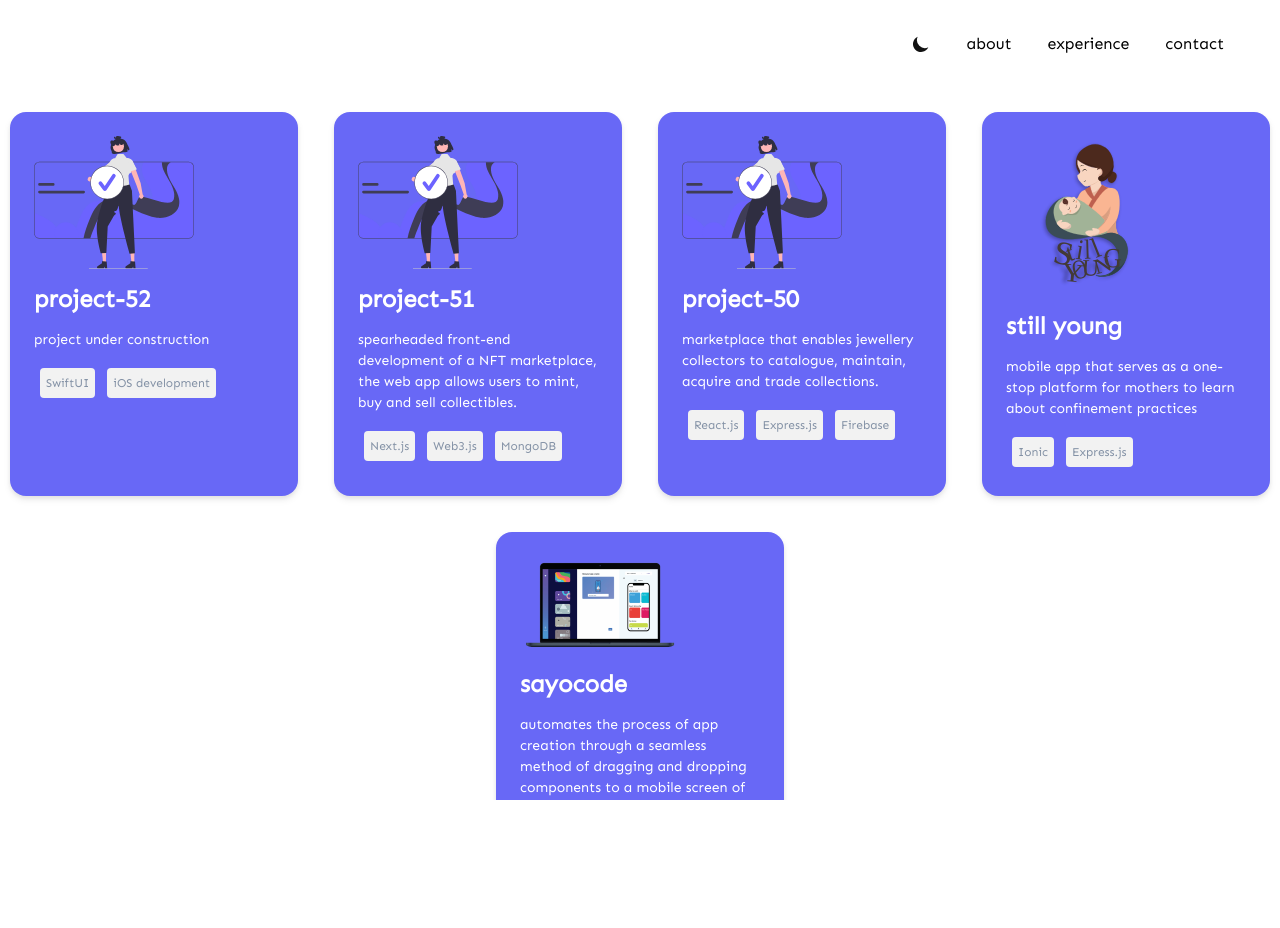
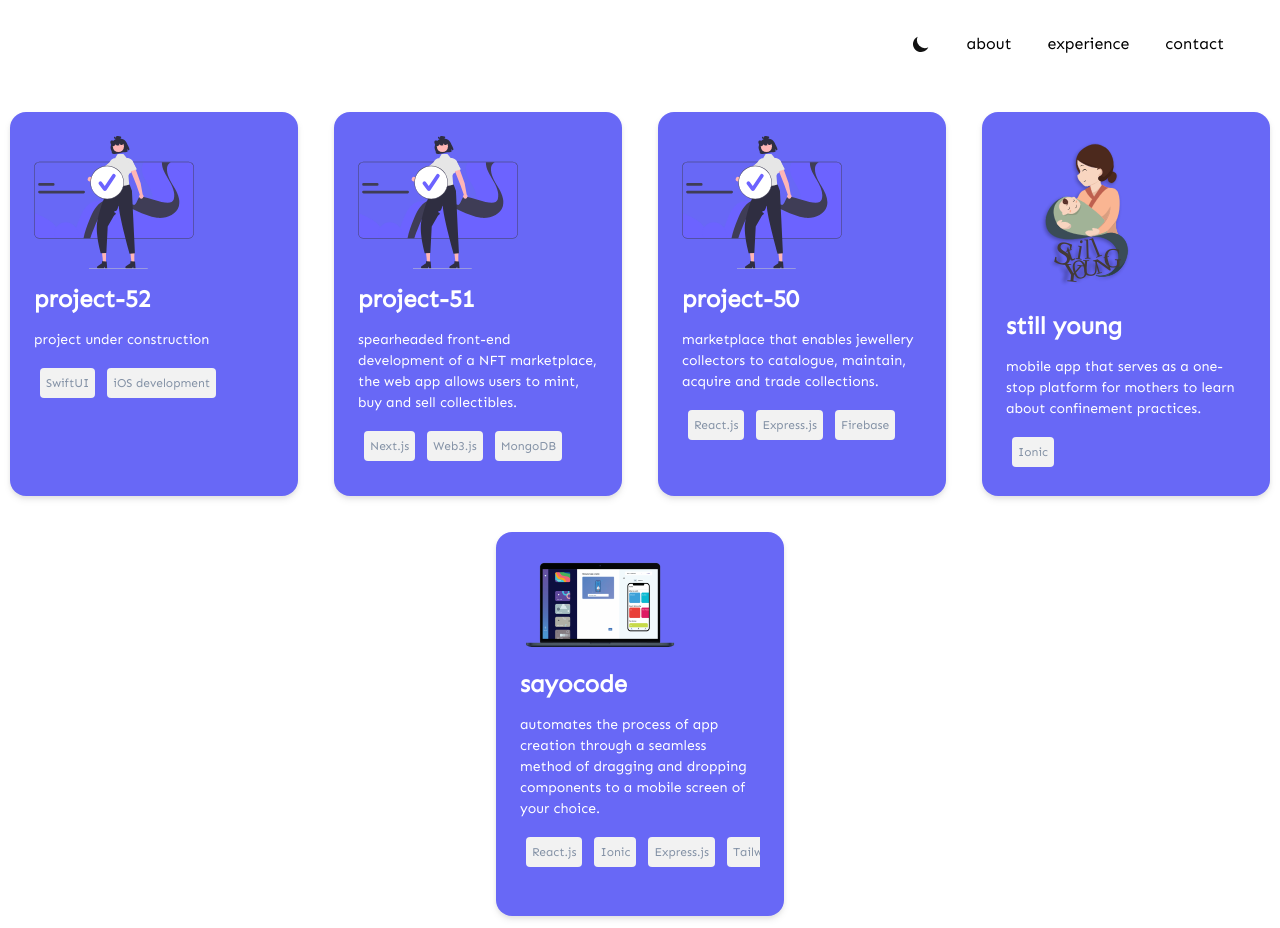
Before and after one commit to joshuadavidang/joshua-david-legacy, a Next.js app: page /experience in a window 1280 px wide. Before the commit the page ends 800 px from the top, so only its background shows below. Built offline with nearby package versions, Linux system fonts and the light colour scheme.

Commit message:
footer fixes

```diff
--- a/data/pastProjects.js
+++ b/data/pastProjects.js
@@ -29,9 +29,9 @@ export const pastProjects = [
   {
     name: "still young",
     description:
-      "mobile app that serves as a one-stop platform for mothers to learn about confinement practices",
+      "mobile app that serves as a one-stop platform for mothers to learn about confinement practices.",
     year: 2019,
-    techStack: ["Ionic", "Express.js"],
+    techStack: ["Ionic"],
     icon: StillYoung,
   },
   {
--- a/pages/experience.js
+++ b/pages/experience.js
@@ -26,7 +26,7 @@ export default function Experience() {
           <MobileNavBar />
         </nav>
 
-        <main className="flex flex-col gap-9 justify-center items-center md:h-screen md:flex-row md:flex-wrap pt-28 overflow-scroll">
+        <main className="flex flex-col gap-9 justify-center items-center md:h-screen md:flex-row md:flex-wrap pt-28">
           {pastProjects.map((project, index) => (
             <Card key={index}>
               <div className="flex justify-center w-40">
@@ -42,6 +42,8 @@ export default function Experience() {
             </Card>
           ))}
         </main>
+
+        <footer className="bg-white dark:bg-black pt-32" />
       </div>
     </>
   );
```
